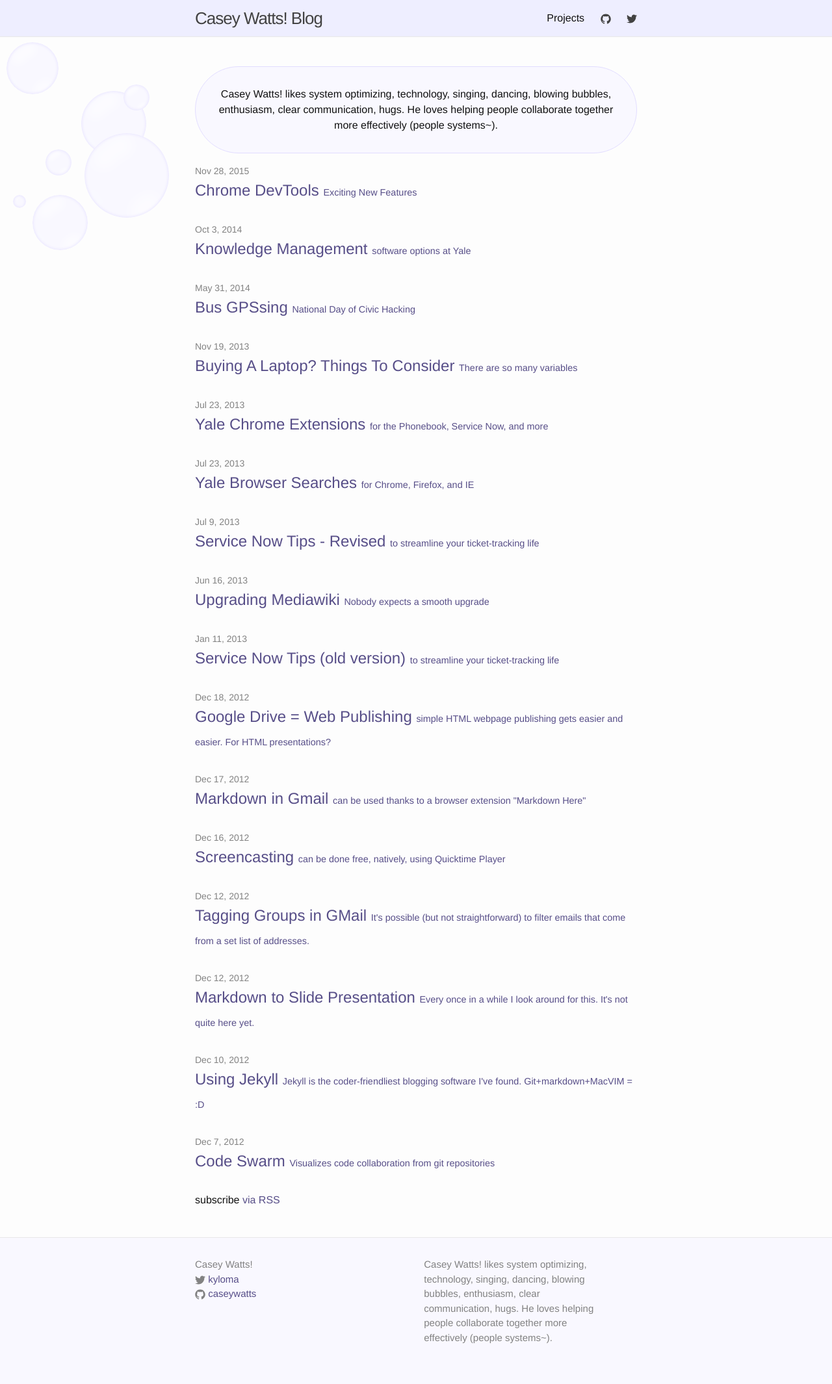
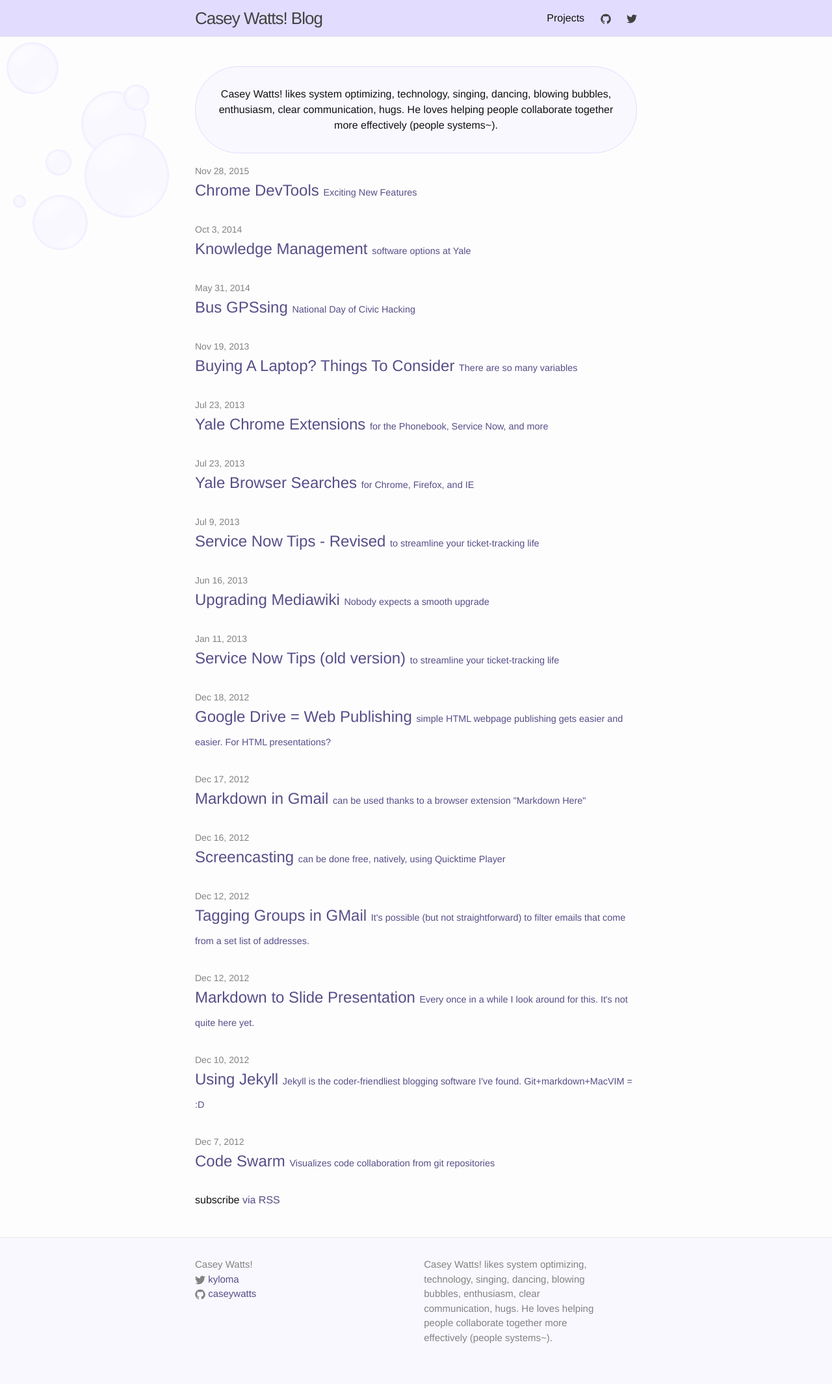
Before and after one commit to caseywatts/caseywatts.github.io, a Jekyll site: the page built from index.html, in a window 1280 px wide. Shown: the whole page at 65% size. Built offline with Jekyll 4.4.1, drawn with Linux system fonts in a browser that asks for light colours.

Commit message:
darken primary bubble color, remove now unneeded bubble-color-shadow

```diff
--- a/_sass/_custom.scss
+++ b/_sass/_custom.scss
@@ -41,7 +41,7 @@
   background-size: 100% 100%;
 
   border-radius: 1000px;
-  box-shadow: 0 0 5px 0 $bubble-color-shadow inset;
+  box-shadow: 0 0 5px 0 $bubble-color-primary inset;
 
   list-style: none;
 
@@ -57,7 +57,7 @@
 
 .description-well {
   background-color: $bubble-color-accent;
-  border: 1px solid $bubble-color-shadow;
+  border: 1px solid $bubble-color-primary;
   border-radius: 100px;
   padding: 30px;
   text-align: center;
--- a/css/main.scss
+++ b/css/main.scss
@@ -24,9 +24,8 @@
 $on-palm:          600px;
 $on-laptop:        800px;
 
-$bubble-color-primary:     #EEEEFF;
+$bubble-color-primary:     #E2DDFF;
 $bubble-color-accent:      #F9F8FF;
-$bubble-color-shadow:      #E2DDFF;
 
 
 
```
